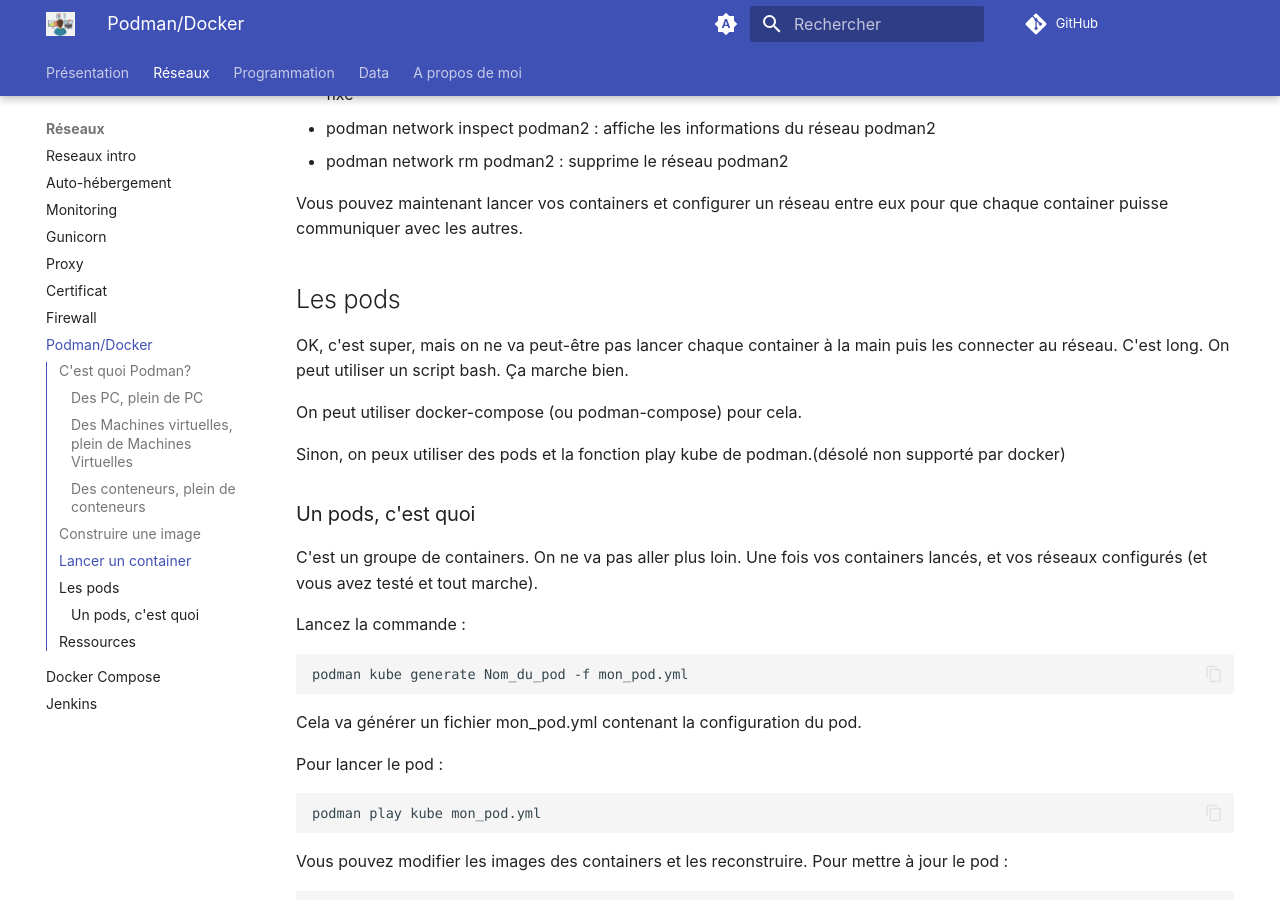
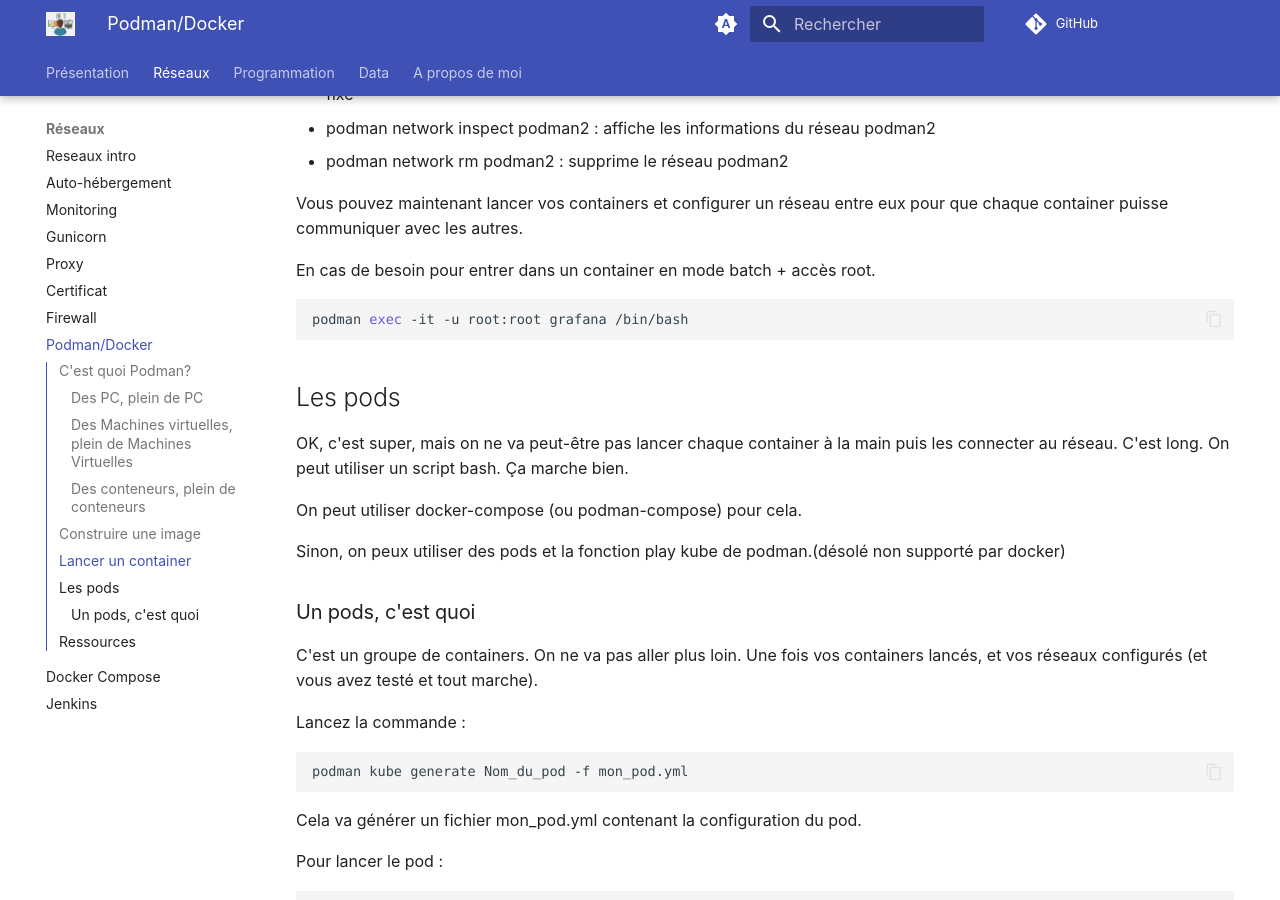
Before and after one commit to barrmath/piweb2, an MkDocs documentation site: the page built from docs/reseaux/podman.md, in a window 1280 px wide and 900 px high, scrolled down 4446 px. Built offline with MkDocs 1.6.1 and Material for MkDocs 9.7.7, drawn with Linux system fonts in a browser that asks for light colours.

Commit message:
ajout commande exec bash root à podman

````diff
--- a/docs/reseaux/podman.md
+++ b/docs/reseaux/podman.md
@@ -133,6 +133,11 @@ Voici les commandes de base :
 
 Vous pouvez maintenant lancer vos containers et configurer un réseau entre eux pour que chaque container puisse communiquer avec les autres.
 
+En cas de besoin pour entrer dans un container en mode batch + accès root.
+```shell
+podman exec -it -u root:root grafana /bin/bash
+```
+
 ## Les pods
 
 OK, c'est super, mais on ne va peut-être pas lancer chaque container à la main puis les connecter au réseau.
````
